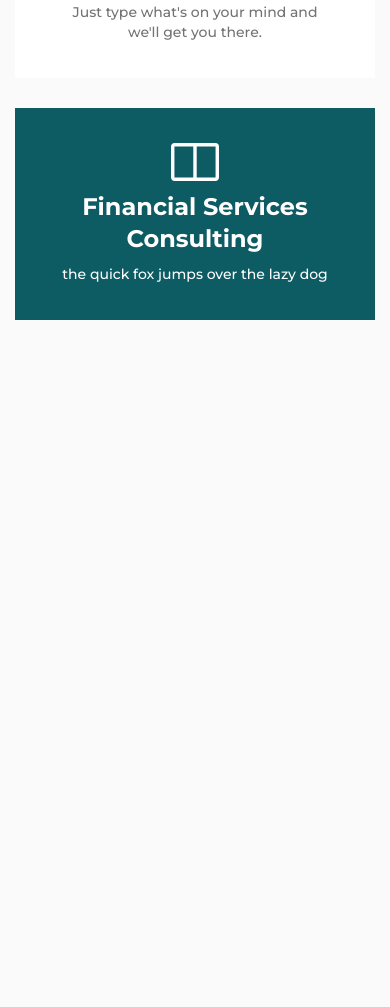
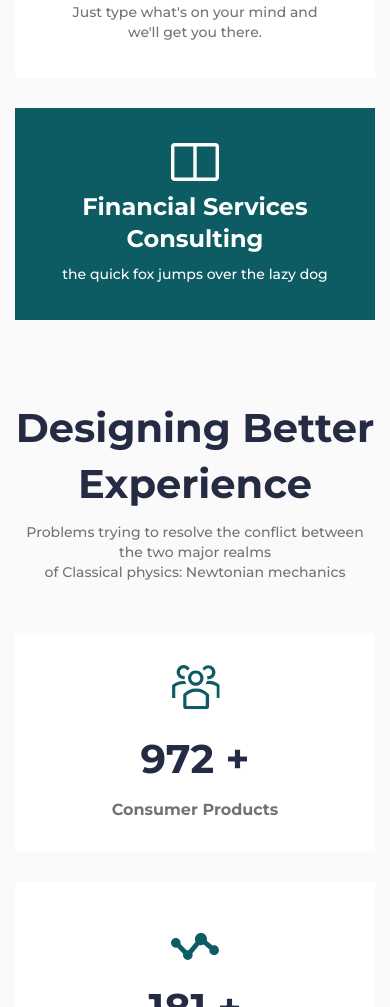
Before and after one commit to yafox3/relvise-responsive, a plain HTML site: page index.html in a window 390 px wide. Shown: the part 993-2000 px from the top of the page. Before the commit the page ends 1313 px from the top, so only its background shows below. Drawn offline with Linux system fonts and the light colour scheme.

Commit message:
Сверстан блок достижений, сделан адаптив

```diff
--- a/index.html
+++ b/index.html
@@ -89,6 +89,56 @@
 			</div>
 			<!-- /.container -->
 
+			<section class="experience">
+
+				<div class="container">
+
+					<div class="experience__header section-header">
+						<h2 class="section-header__title title">Designing Better Experience</h2>
+						<div class="section-header__subtitle subtitle">
+							<p>
+								Problems trying to resolve the conflict between the two major realms<br>
+								of Classical physics: Newtonian mechanics
+							</p>
+						</div>
+					</div>
+					<!-- /.section__header -->
+
+					<div class="experience__cards">
+
+						<div class="experience__card">
+							<div class="experience__img"><img src="img/experience/1.svg" alt="#"></div>
+							<div class="experience__counter">972 +</div>
+							<div class="experience__title">Consumer Products</div>
+						</div>
+
+						<div class="experience__card">
+							<div class="experience__img"><img src="img/experience/2.svg" alt="#"></div>
+							<div class="experience__counter">181 +</div>
+							<div class="experience__title">Financial Services </div>
+						</div>
+
+						<div class="experience__card">
+							<div class="experience__img"><img src="img/experience/3.svg" alt="#"></div>
+							<div class="experience__counter">98%</div>
+							<div class="experience__title">Environmental</div>
+						</div>
+
+						<div class="experience__card">
+							<div class="experience__img"><img src="img/experience/4.svg" alt="#"></div>
+							<div class="experience__counter">746 +</div>
+							<div class="experience__title">Business & Finance</div>
+						</div>
+
+					</div>
+					<!-- /.experience__cards -->
+
+				</div>
+				<!-- /.container -->
+
+			</section>
+			<!-- /.experience -->
+
 		</main>
 		<!-- /.main -->
 
--- a/scss/style.scss
+++ b/scss/style.scss
@@ -212,7 +212,7 @@ body {
 // -----+ Cards +--------------------------------------------------------
 .cards {
     display: flex;
-    margin-top: -100px;
+    margin: -100px 0 80px;
     gap: 30px;
 
     // .cards__item
@@ -260,3 +260,67 @@ body {
         }
     }
 }
+
+// -----+ Section-header +--------------------------------------------------------
+.section-header {
+    text-align: center;
+
+    &__title {
+        margin-bottom: 10px;
+    }
+    &__subtitle {
+    }
+}
+
+// -----+ Experience +--------------------------------------------------------
+.experience {
+
+    &__header {
+        margin-bottom: 50px;
+    }
+
+    &__cards {
+        display: flex;
+        gap: 30px;
+    }
+
+    &__card {
+        background-color: #fff;
+        padding: 30px;
+        text-align: center;
+        flex: 0 1 25%;
+    }
+
+    &__img {
+        margin-bottom: 20px;
+        height: 48px;
+        display: flex;
+        align-items: flex-end;
+        justify-content: center;
+    }
+
+    &__counter {
+        font-weight: 700;
+        font-size: 40px;
+        line-height: calc(57 / 40 * 100%);
+        color: $primary-color;
+        margin-bottom: 10px;
+    }
+
+    &__title {
+        font-weight: 700;
+        font-size: 16px;
+        line-height: calc(24 / 16 * 100%);
+        color: $secondary-color1;
+    }
+
+
+    @media (max-width:900px) {
+        &__cards {
+            flex-wrap: wrap;
+        }
+        &__card {
+            flex: 1 1 auto;
+        }
+    }
+}
```
Also changed, not shown: css/style.css, img/experience/1.svg (added), img/experience/2.svg (added), img/experience/3.svg (added), img/experience/4.svg (added), 1 other file.
